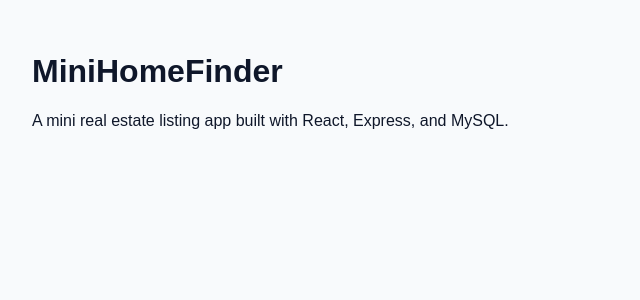
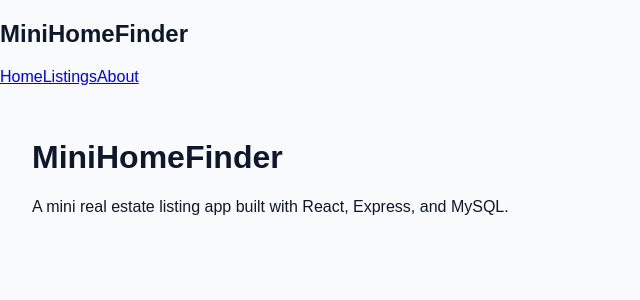
Before and after one commit to coo64362/mini-home-finder, a React (Vite) app: page / in a window 1280 px wide. Shown: the top 300 px of the page, without its empty margins (0-640 px from the left). Built offline with nearby package versions, Linux system fonts and the light colour scheme.

Commit message:
Add navbar component

```diff
--- a/src/App.jsx
+++ b/src/App.jsx
@@ -1,9 +1,14 @@
+import Navbar from "./components/Navbar";
 function App() {
   return (
-    <main>
-      <h1>MiniHomeFinder</h1>
-      <p>A mini real estate listing app built with React, Express, and MySQL.</p>
-    </main>
+    <>
+      <Navbar />
+
+     <main>
+        <h1>MiniHomeFinder</h1>
+        <p>A mini real estate listing app built with React, Express, and MySQL.</p>
+     </main>
+    </>
   );
 }
 
--- /dev/null
+++ b/src/components/Navbar.jsx
@@ -0,0 +1,16 @@
+function Navbar() {
+    return (
+        <header>
+            <h2>
+                MiniHomeFinder
+            </h2>
+            <nav>
+                <a href="#home">Home</a>
+                <a href="#Listings">Listings</a>
+                <a href="#about">About</a>
+            </nav>
+        </header>
+    );
+}
+
+export default Navbar;
```
